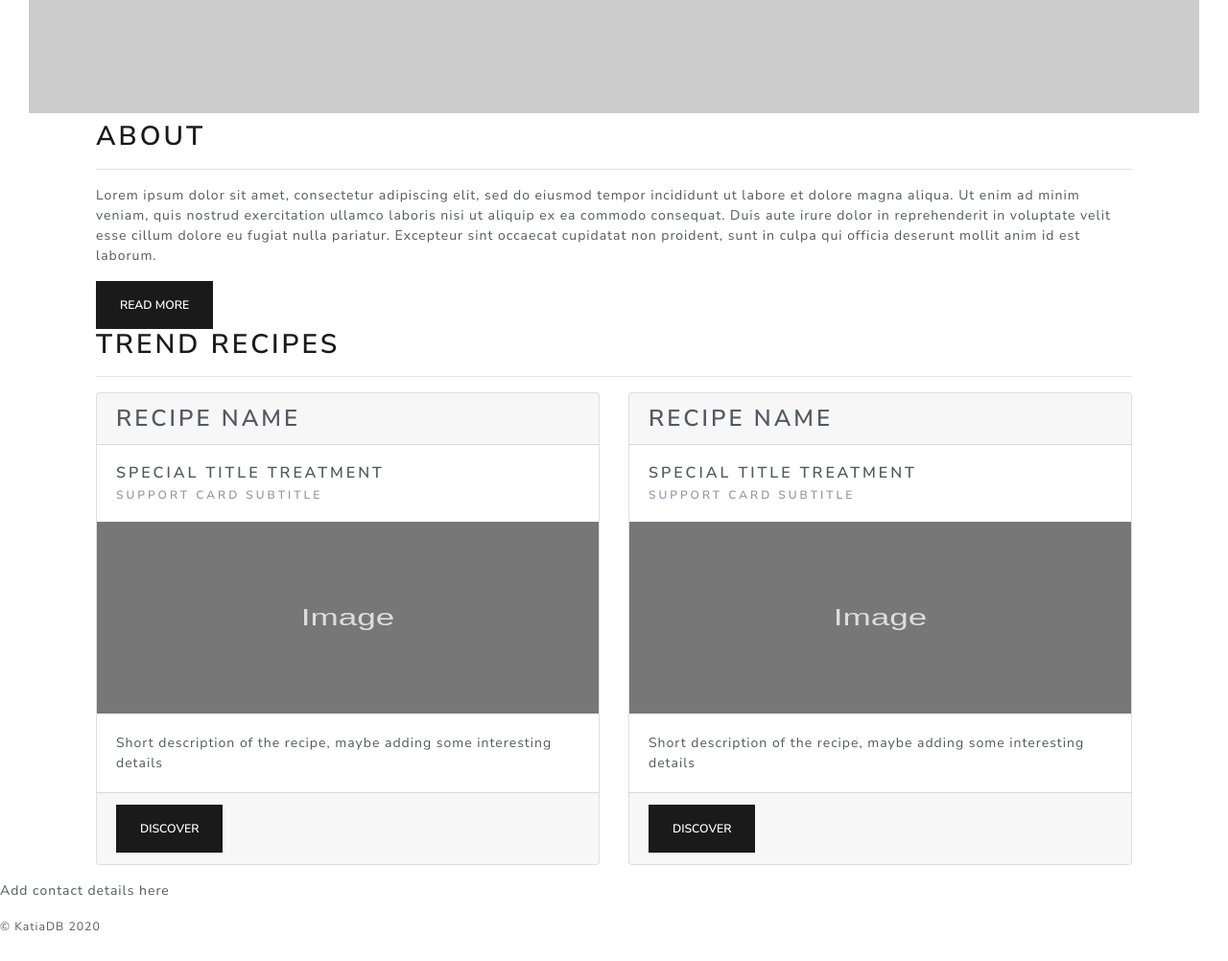
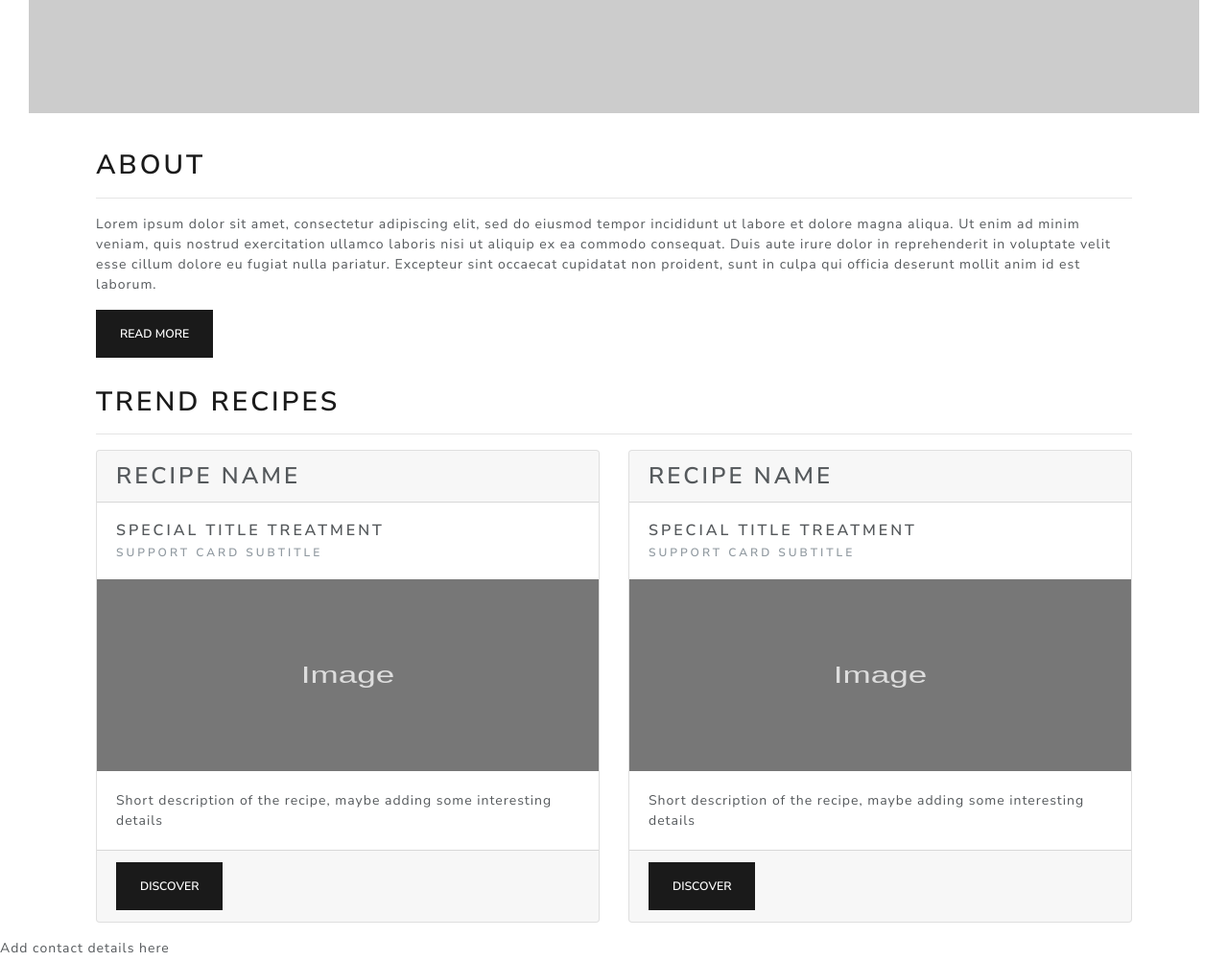
Before and after one commit to marlene32100/Greg, a plain HTML site: page index.html in a window 1280 px wide. Shown: the part 480-1482 px from the top of the page at 96% size. Before the commit the page ends 1456 px from the top, so only its background shows below. Drawn offline with nearby package versions, Linux system fonts and the light colour scheme; placeholder pictures from the web are drawn by us.

Commit message:
Fixed padding-top inside section elements in index.html

```diff
--- a/assets/css/style.css
+++ b/assets/css/style.css
@@ -45,3 +45,11 @@ h1.navbar-brand{
     font-size: 20px;
     padding: 10px 30px 10px 10px;
 }
+
+.about-home {
+    padding-top: 30px;
+}
+
+.recipes-home {
+    padding-top: 30px;
+}
--- a/index.html
+++ b/index.html
@@ -47,7 +47,7 @@
 
 			<section class="container">
 				<!--about-->
-				<article class="container-fluid">
+				<article class="container-fluid about-home">
 					<h2>About</h2>
 					<hr>
 					<p>Lorem ipsum dolor sit amet, consectetur adipiscing elit, sed do eiusmod tempor incididunt ut
@@ -59,7 +59,7 @@
 				</article>
 
 				<!--last recipes-->
-				<article class="container-fluid">
+				<article class="container-fluid recipes-home">
                 							<h2>Trend recipes</h2>
 							<hr>
 
```
